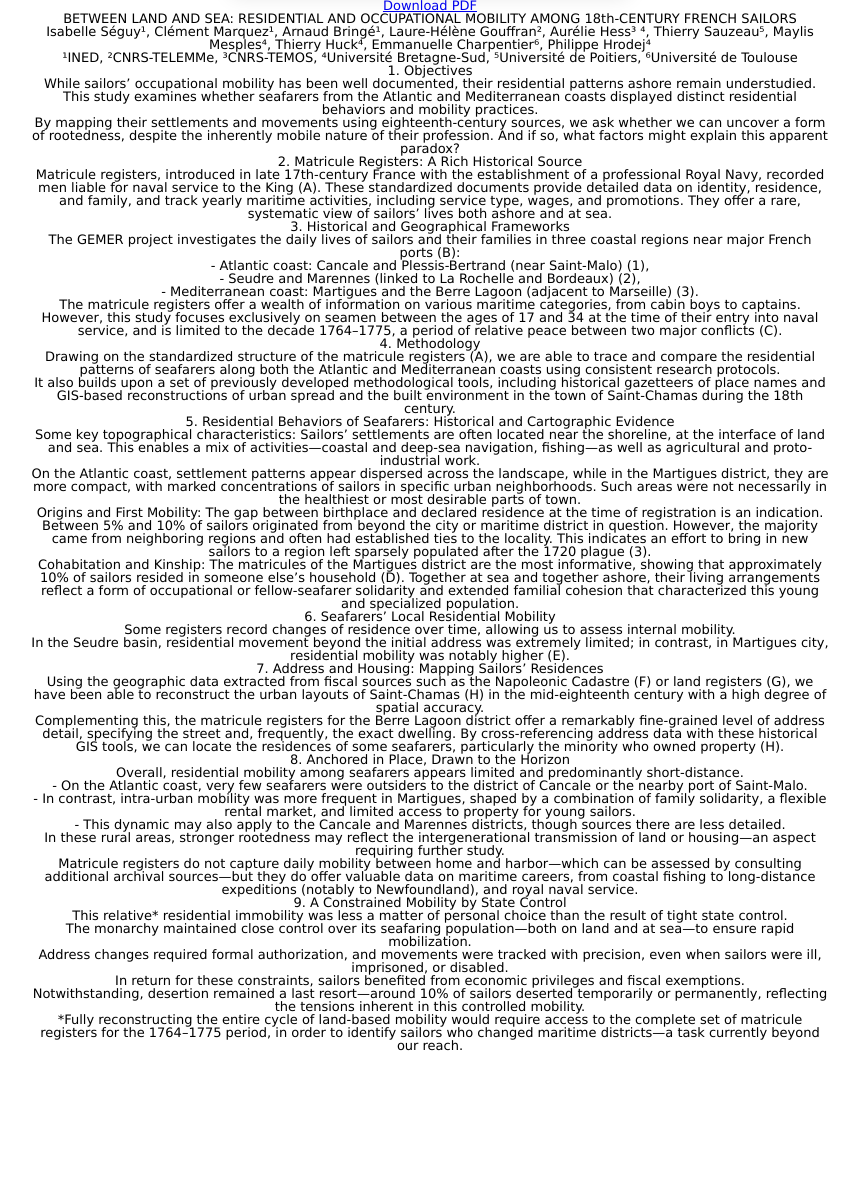
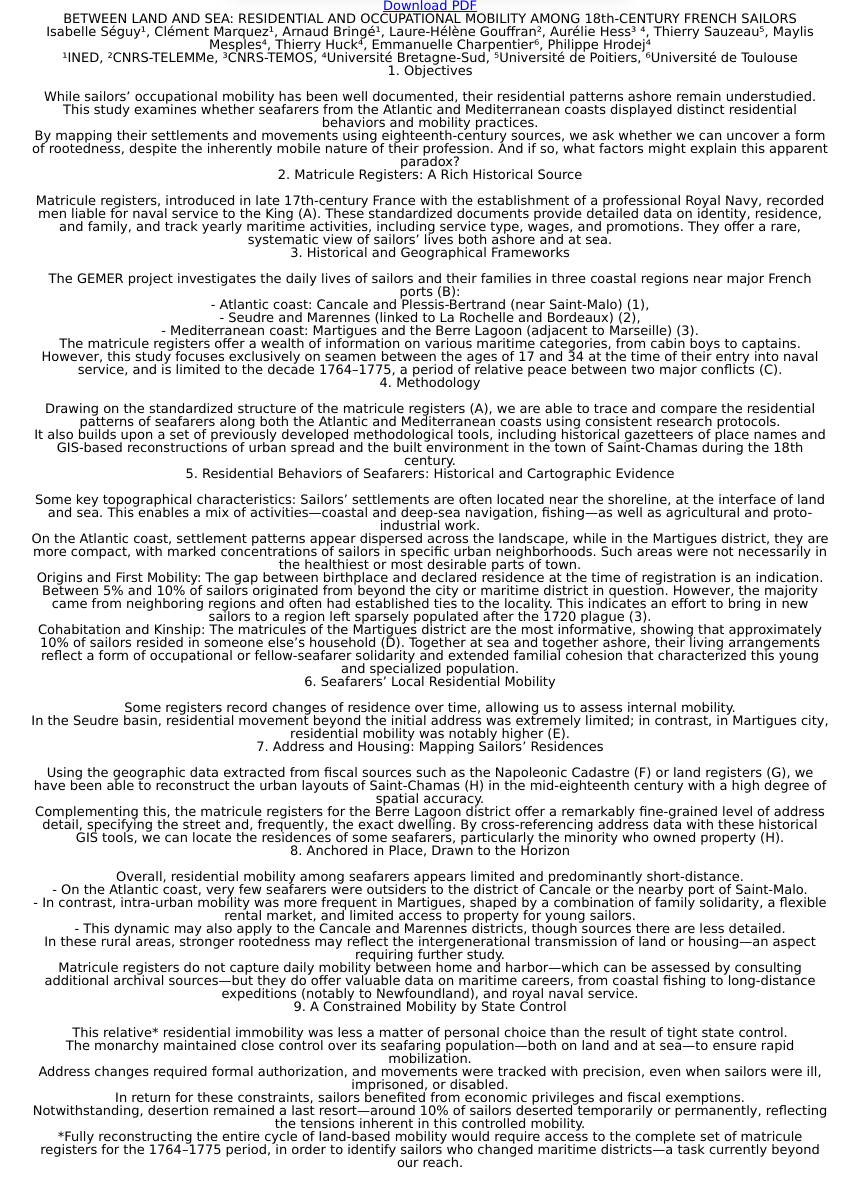
Before and after one commit to clmtmqz/projet, a plain HTML site: page poster.html in a window 1280 px wide. Shown: the part 398-1580 px from the top of the page, without its empty margins (210-1069 px from the left). Before the commit the page ends 1492 px from the top, so only its background shows below. Drawn offline with Linux system fonts and the light colour scheme; a web font is replaced by a local one.

Commit message:
Update poster.html

```diff
--- a/poster.html
+++ b/poster.html
@@ -25,29 +25,26 @@
   </p>
 
 <div id="google_translate_element"></div>
-
-<div class="text">
-  <p>
-    BETWEEN LAND AND SEA:
-    RESIDENTIAL AND OCCUPATIONAL MOBILITY AMONG
-    18th-CENTURY FRENCH SAILORS
+<div id="text">
+  <p><h2>
+    BETWEEN LAND AND SEA: RESIDENTIAL AND OCCUPATIONAL MOBILITY AMONG 18th-CENTURY FRENCH SAILORS</h2>
   </p>
   <p>Isabelle Séguy¹, Clément Marquez¹, Arnaud Bringé¹, Laure-Hélène Gouffran², Aurélie Hess³ ⁴, Thierry Sauzeau⁵, Maylis Mesples⁴, Thierry Huck⁴, Emmanuelle Charpentier⁶, Philippe Hrodej⁴</p>
   <p>¹INED, ²CNRS-TELEMMe, ³CNRS-TEMOS, ⁴Université Bretagne-Sud, ⁵Université de Poitiers, ⁶Université de Toulouse</p>
 
-  <p>1. Objectives<br>
+  <p><h2>1. Objectives</h2><br>
   While sailors’ occupational mobility has been well documented, their residential patterns ashore remain understudied.<br>
   This study examines whether seafarers from the Atlantic and Mediterranean coasts displayed distinct residential behaviors and mobility practices.<br>
   By mapping their settlements and movements using eighteenth-century sources, we ask whether we can uncover a form of rootedness, despite the inherently
   mobile nature of their profession. And if so, what factors might explain this apparent paradox?</p>
 
-  <p>2. Matricule Registers: A Rich Historical Source<br>
+  <p><h2>2. Matricule Registers: A Rich Historical Source</h2><br>
   Matricule registers, introduced in late 17th-century France with the establishment of a professional
   Royal Navy, recorded men liable for naval service to the King (A). These standardized documents provide
   detailed data on identity, residence, and family, and track yearly maritime activities, including service
   type, wages, and promotions. They offer a rare, systematic view of sailors’ lives both ashore and at sea.</p>
 
-  <p>3. Historical and Geographical Frameworks<br>
+  <p><h2>3. Historical and Geographical Frameworks</h2><br>
   The GEMER project investigates the daily lives of sailors and their families in three
   coastal regions near major French ports (B):<br>
   - Atlantic coast: Cancale and Plessis-Bertrand (near Saint-Malo) (1),<br>
@@ -58,13 +55,13 @@
   at the time of their entry into naval service, and is limited to the decade 1764–1775,
   a period of relative peace between two major conflicts (C).</p>
 
-  <p>4. Methodology<br>
+  <p><h2>4. Methodology</h2><br>
   Drawing on the standardized structure of the matricule registers (A), we are able to trace and compare the residential patterns of seafarers
   along both the Atlantic and Mediterranean coasts using consistent research protocols.<br>
   It also builds upon a set of previously developed methodological tools, including historical gazetteers of place names and GIS-based reconstructions
   of urban spread and the built environment in the town of Saint-Chamas during the 18th century.</p>
 
-  <p>5. Residential Behaviors of Seafarers: Historical and Cartographic Evidence<br>
+  <p><h2>5. Residential Behaviors of Seafarers: Historical and Cartographic Evidence</h2><br>
   Some key topographical characteristics: Sailors’ settlements are often located near the shoreline, at the interface of land and sea.
   This enables a mix of activities—coastal and deep-sea navigation, fishing—as well as agricultural and proto-industrial work.<br>
   On the Atlantic coast, settlement patterns appear dispersed across the landscape, while in the Martigues district, they are more compact, with marked concentrations of sailors in specific urban neighborhoods. Such areas were not necessarily in the healthiest or most desirable parts of town.<br>
@@ -73,16 +70,16 @@
 
   <p>Cohabitation and Kinship: The matricules of the Martigues district are the most informative, showing that approximately 10% of sailors resided in someone else’s household (D). Together at sea and together ashore, their living arrangements reflect a form of occupational or fellow-seafarer solidarity and extended familial cohesion that characterized this young and specialized population.</p>
 
-  <p>6. Seafarers’ Local Residential Mobility<br>
+  <p><h2>6. Seafarers’ Local Residential Mobility</h2><br>
   Some registers record changes of residence over time, allowing us to assess internal mobility.<br>
   In the Seudre basin, residential movement beyond the initial address was extremely limited; in contrast, in Martigues city, residential mobility was notably higher (E).</p>
 
-  <p>7. Address and Housing: Mapping Sailors’ Residences<br>
+  <p><h2>7. Address and Housing: Mapping Sailors’ Residences</h2><br>
   Using the geographic data extracted from fiscal sources such as the Napoleonic Cadastre (F) or land registers (G), we have been able to reconstruct the urban layouts of Saint-Chamas (H) in the mid-eighteenth century with a high degree of spatial accuracy.<br>
   Complementing this, the matricule registers for the Berre Lagoon district offer a remarkably fine-grained level of address detail,
   specifying the street and, frequently, the exact dwelling. By cross-referencing address data with these historical GIS tools, we can locate the residences of some seafarers, particularly the minority who owned property (H).</p>
 
-  <p>8. Anchored in Place, Drawn to the Horizon<br>
+  <p><h2>8. Anchored in Place, Drawn to the Horizon</h2><br>
   Overall, residential mobility among seafarers appears limited and predominantly short-distance.<br>
   - On the Atlantic coast, very few seafarers were outsiders to the district of Cancale or the nearby port of Saint-Malo.<br>
   - In contrast, intra-urban mobility was more frequent in Martigues, shaped by a combination of family solidarity, a flexible rental market, and limited access to property for young sailors.<br>
@@ -90,15 +87,15 @@
   In these rural areas, stronger rootedness may reflect the intergenerational transmission of land or housing—an aspect requiring further study.<br>
   Matricule registers do not capture daily mobility between home and harbor—which can be assessed by consulting additional archival sources—but they do offer valuable data on maritime careers, from coastal fishing to long-distance expeditions (notably to Newfoundland), and royal naval service.</p>
 
-  <p>9. A Constrained Mobility by State Control<br>
+  <p><h2>9. A Constrained Mobility by State Control</h2><br>
   This relative* residential immobility was less a matter of personal choice than the result of tight state control.<br>
   The monarchy maintained close control over its seafaring population—both on land and at sea—to ensure rapid mobilization.<br>
   Address changes required formal authorization, and movements were tracked with precision, even when sailors were ill, imprisoned, or disabled.<br>
   In return for these constraints, sailors benefited from economic privileges and fiscal exemptions.<br>
   Notwithstanding, desertion remained a last resort—around 10% of sailors deserted temporarily or permanently, reflecting the tensions inherent in this controlled mobility.</p>
 
-  <p><em>*Fully reconstructing the entire cycle of land-based mobility would require access to the complete set of matricule registers for the 1764–1775 period, in order to identify
-  sailors who changed maritime districts—a task currently beyond our reach.</em></p>
+  <p><em><h2>*Fully reconstructing the entire cycle of land-based mobility would require access to the complete set of matricule registers for the 1764–1775 period, in order to identify
+  sailors who changed maritime districts—a task currently beyond our reach.</h2></em></p>
 </div>
 
 <script type="text/javascript">
```
